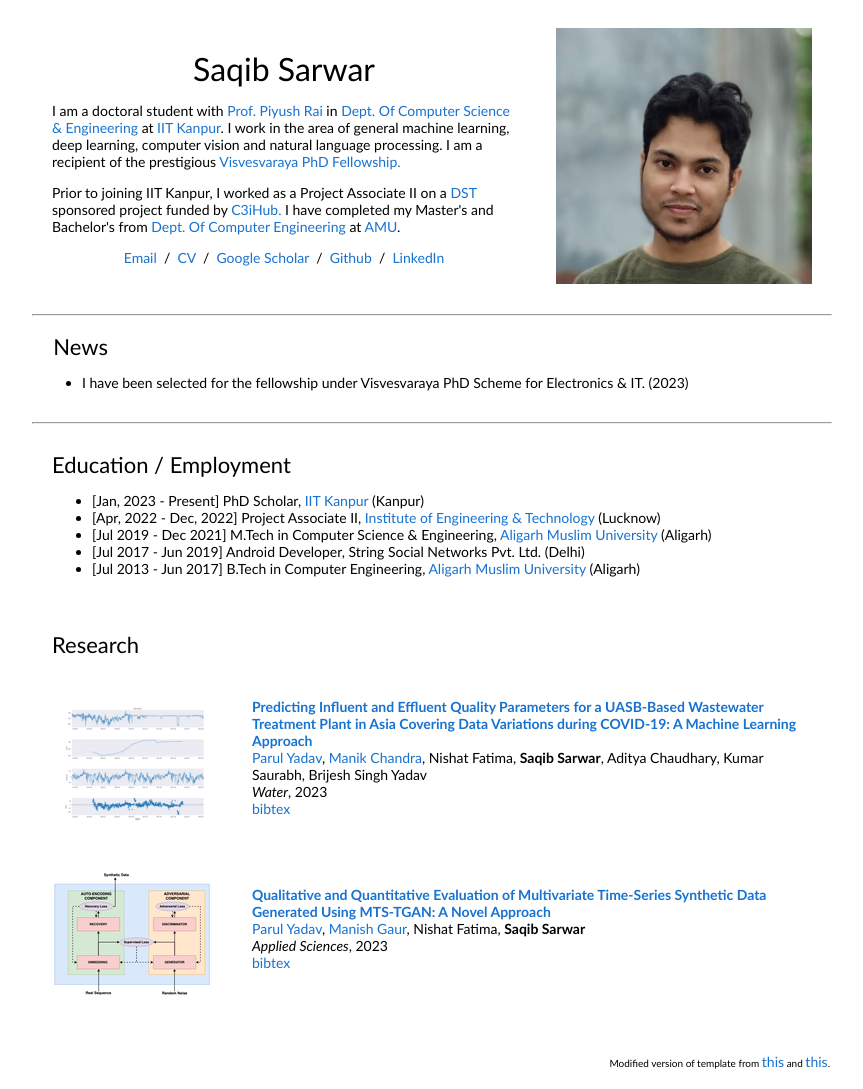
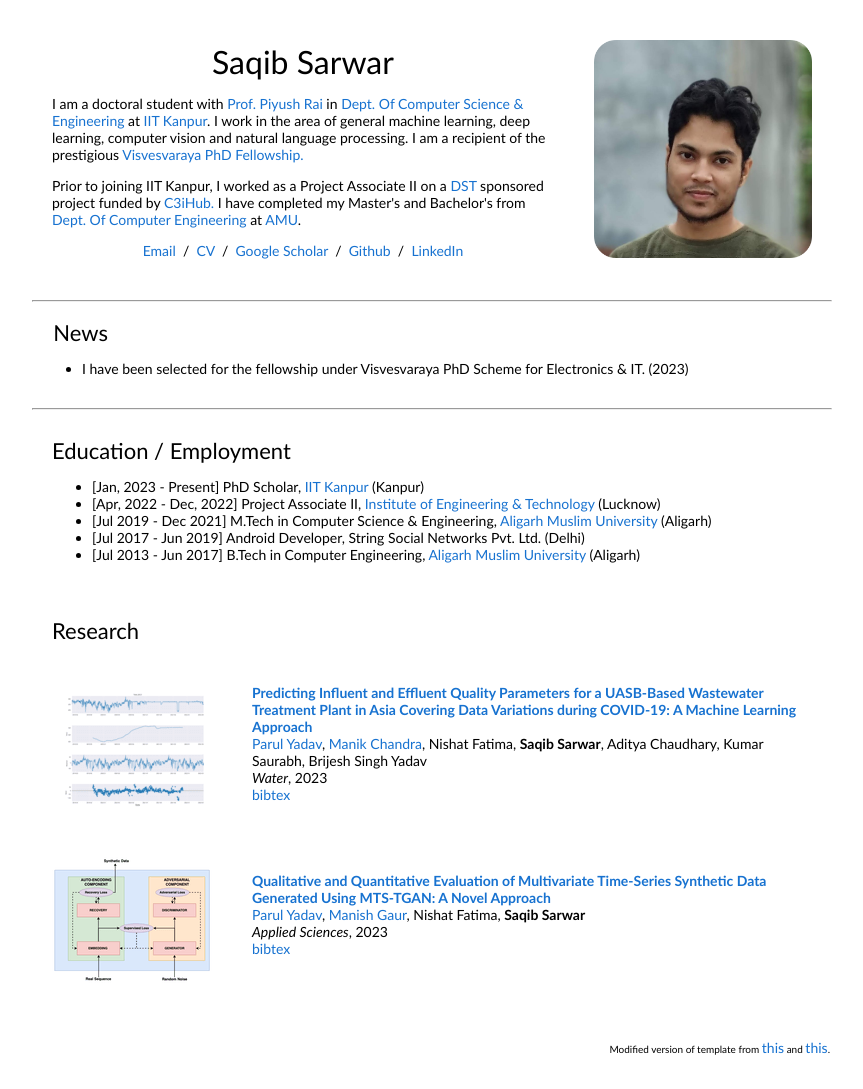
Before and after one commit to saqib-sarwar/saqib-sarwar.github.io, a plain HTML site: page index.html in a window 1280 px wide. Shown: the whole page, without its empty margins (208-1071 px from the left). Drawn offline with Linux system fonts and the light colour scheme.

Commit message:
Rounded corners

```diff
--- a/index.html
+++ b/index.html
@@ -52,8 +52,8 @@
                 <a href="https://www.linkedin.com/in/saqib-sarwar-3b26a5222">LinkedIn</a>
               </p>
             </td>
-            <td style="padding:2.5%;width:40%;max-width:40%">
-              <a href="images/saqib.jpeg"><img style="width:100%;max-width:100%" alt="profile photo" src="images/saqib.jpeg" class="hoverZoomLink"></a>
+            <td style="padding:2.5%;width:30%;max-width:30%">
+              <a href="images/saqib.jpeg"><img style="width:100%;max-width:100%" alt="profile photo" src="images/saqib_rounded.png" class="hoverZoomLink"></a>
             </td>
           </tr>
         </tbody></table>
```
